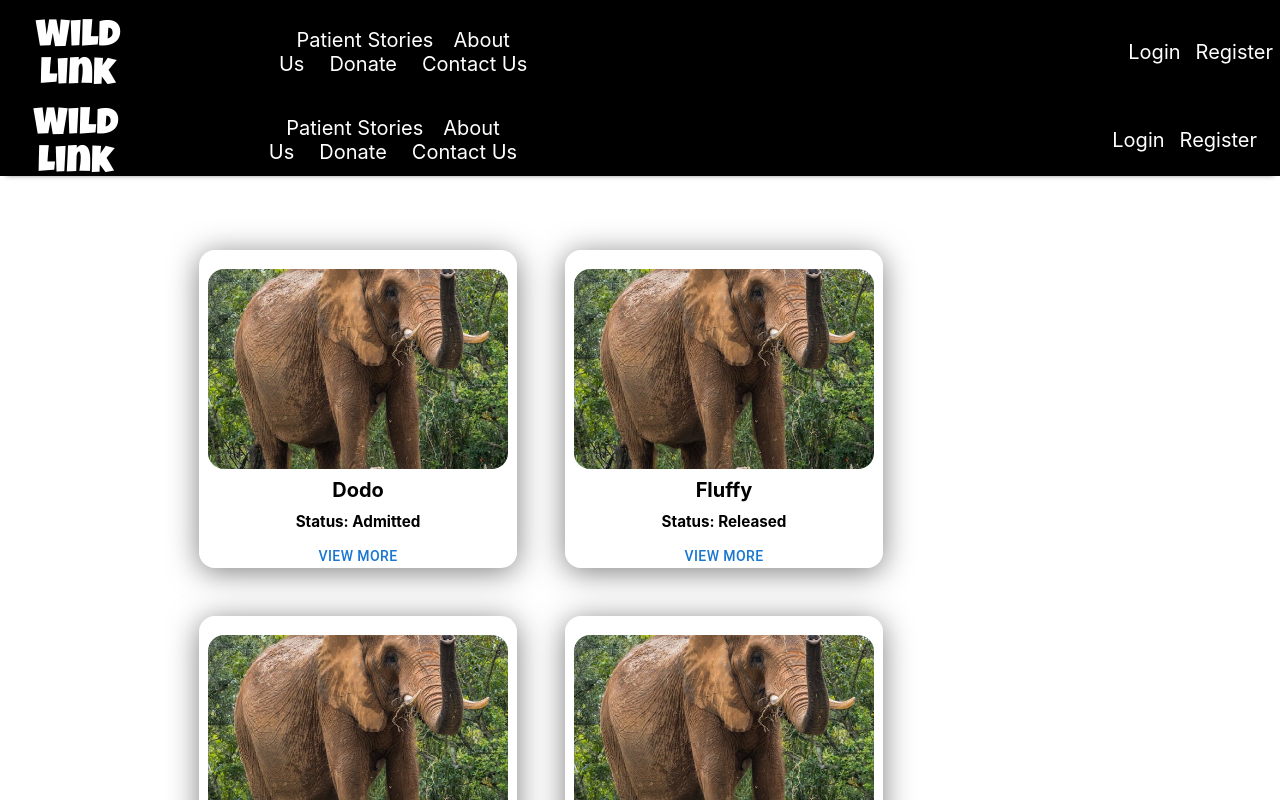
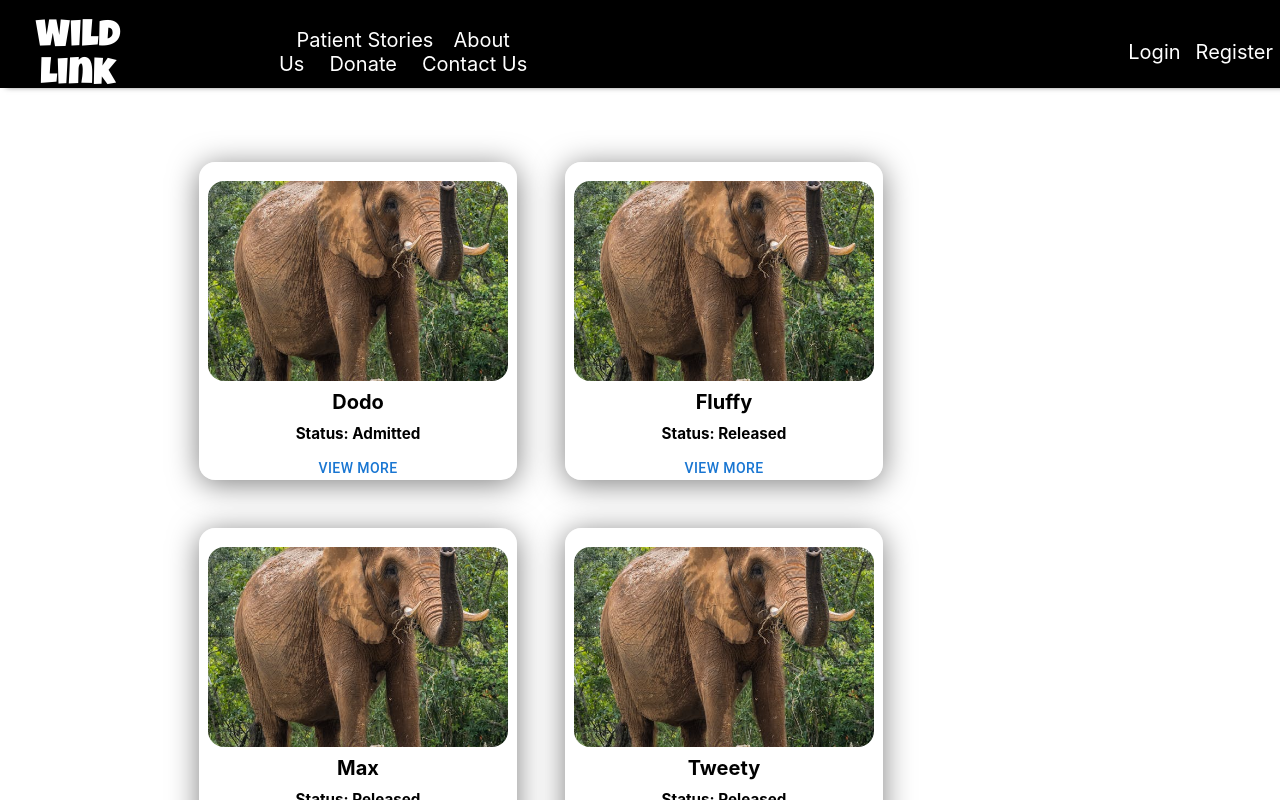
Before and after one commit to pformb/wild-link, a React (Create React App) app in the folder frontend/: page /patientslist in a window 1280 px wide. Shown: the top 800 px of the page. Built offline with nearby package versions, Linux system fonts and the light colour scheme.

Commit message:
MERGE branch patient-stories

```diff
--- a/frontend/src/components/PatientStoriesPage.jsx
+++ b/frontend/src/components/PatientStoriesPage.jsx
@@ -51,7 +51,6 @@ const organizations = [
 const PatientStoriesPage = ({ orgData }) => {
   return (
     <div className="patient-stories">
-      <TopNavigation />
 
       <div className="organization-card-list">
       {organizations.map(org => (
--- a/frontend/src/components/PatientsListPage.jsx
+++ b/frontend/src/components/PatientsListPage.jsx
@@ -1,5 +1,4 @@
 import '../styles/PatientsListPage.scss';
-import TopNavigation from '../components/TopNavigation';
 import PatientCard from '../components/PatientCard';
 
 
@@ -99,7 +98,6 @@ const patients = [
 const PatientsListPage = ({ orgData }) => {
   return (
     <div className="patients-list">
-      <TopNavigation />
       <div className="patients-list-page">
       {patients.map(pat => (
       <PatientCard key={pat.id} {...pat} />
```
Also changed, not shown: 1 other file (tests, documents, lock files or other folders).
